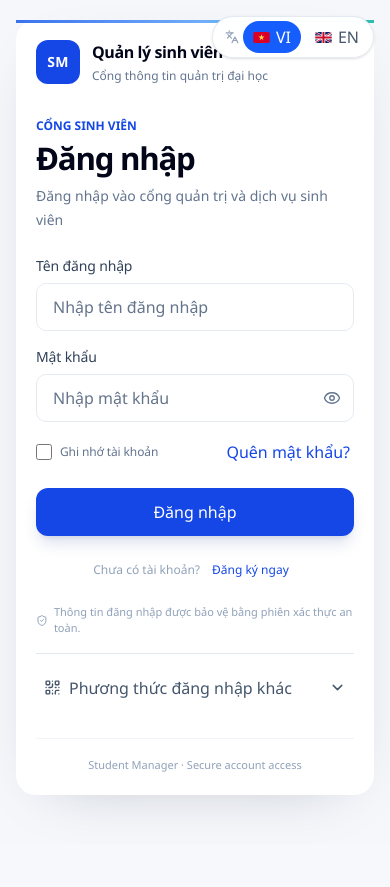
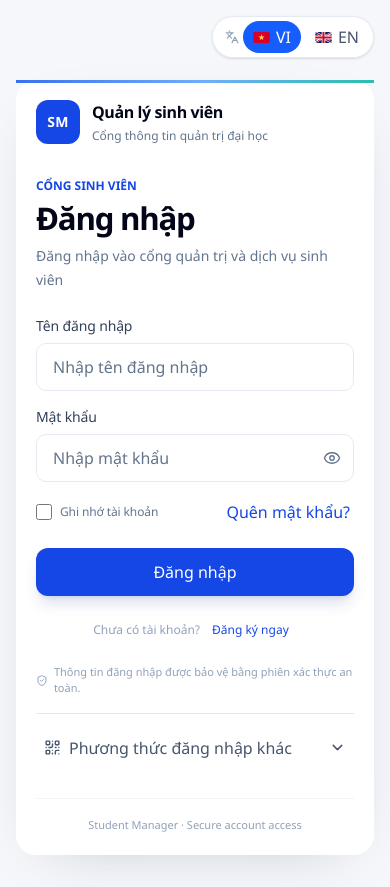
Before and after one commit to ToVanDat/Student-Manager, a React (Vite) app in the folder students_management-frontend/: page /login in a window 390 px wide. Before the commit the page ends 844 px from the top, so only its background shows below. Built offline with nearby package versions, Linux system fonts and the light colour scheme; no server answers.

Commit message:
fix(auth): align mobile auth layout and reduce form clutter

```diff
--- a/students_management-frontend/src/styles/auth-motion.css
+++ b/students_management-frontend/src/styles/auth-motion.css
@@ -125,15 +125,17 @@
   overflow-wrap: anywhere;
 }
 @media (max-width: 800px) {
+  /* The promotional banner is desktop-only; the auth form owns the mobile viewport. */
   .auth-login-page > div:first-child {
-    min-height: 34svh;
+    display: none;
   }
   .auth-login-page > section {
-    min-height: 66svh;
+    min-height: 100svh;
     align-items: flex-start;
-    padding-top: 1.25rem;
+    padding-top: 5rem;
   }
   .auth-login-card {
+    width: 100%;
     max-width: 34rem;
     border-radius: 1.5rem;
   }
```
